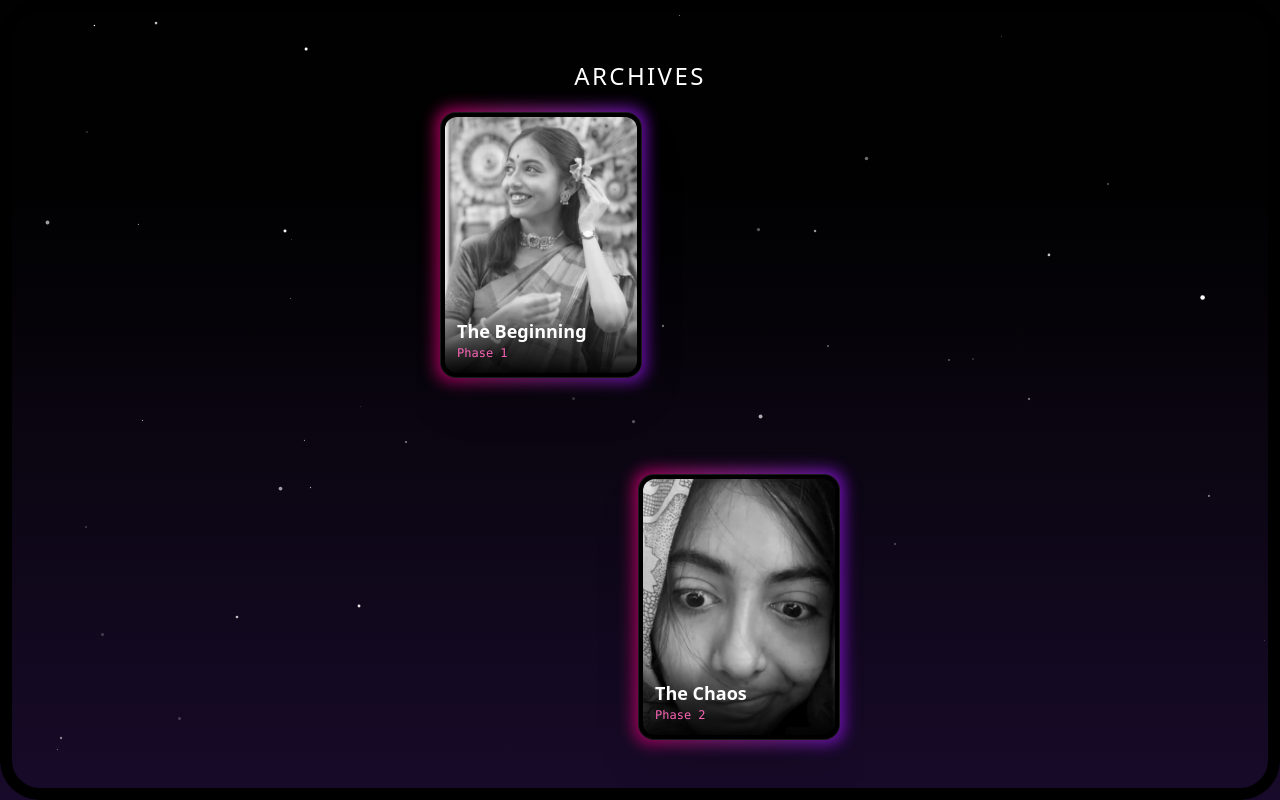
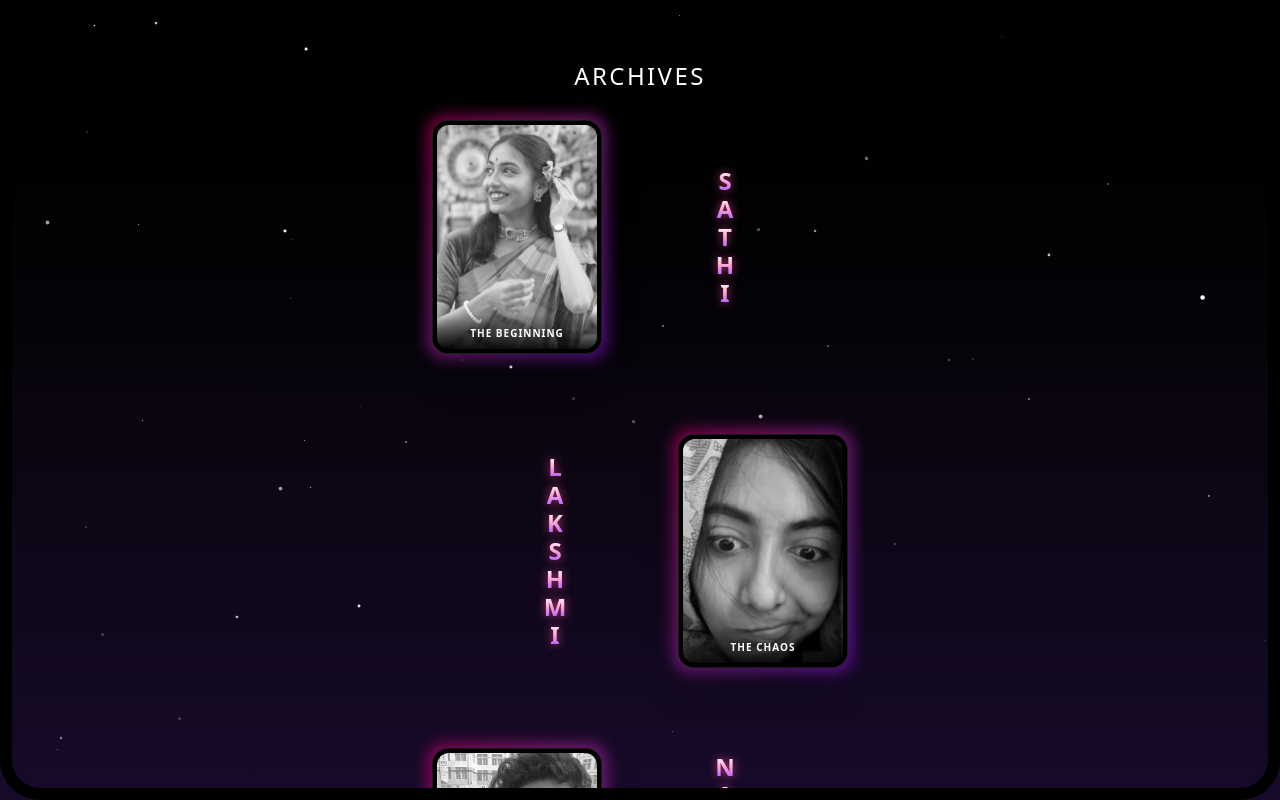
Before and after one commit to Adey1400/Sathi_Lakshmi_Narayani, a React (Vite) app: page / in a window 1280 px wide. Both pictures are taken after a click on the button 640 px from the left and 422 px from the top of the page. Built offline with nearby package versions, Linux system fonts and the light colour scheme.

Commit message:
refining text

```diff
--- a/src/components/MemoryOrbit.jsx
+++ b/src/components/MemoryOrbit.jsx
@@ -1,11 +1,28 @@
 import React from 'react';
 import { motion } from 'framer-motion';
 
-
 const MEMORIES = [
-  { id: 1, img: "/WhatsApp Image 2026-02-11 at 20.13.50.jpeg", title: "The Beginning", date: "Phase 1" },
-  { id: 2, img: "/WhatsApp Image 2026-02-11 at 20.13.52.jpeg", title: "The Chaos", date: "Phase 2" },
-  { id: 3, img: "/WhatsApp Image 2026-02-11 at 20.13.55.jpeg", title: "The Forever", date: "Phase 3" },
+  {
+    id: 1,
+    img: "/WhatsApp Image 2026-02-11 at 20.13.50.jpeg",
+    title: "The Beginning",
+    date: "Phase 1",
+    label: "SATHI"
+  },
+  {
+    id: 2,
+    img: "/WhatsApp Image 2026-02-11 at 20.13.52.jpeg",
+    title: "The Chaos",
+    date: "Phase 2",
+    label: "LAKSHMI"
+  },
+  {
+    id: 3,
+    img: "/WhatsApp Image 2026-02-11 at 20.13.55.jpeg",
+    title: "The Forever",
+    date: "Phase 3",
+    label: "NARAYANI"
+  },
 ];
 
 const MemoryOrbit = ({ onComplete }) => {
@@ -14,35 +31,61 @@ const MemoryOrbit = ({ onComplete }) => {
       <motion.h2
         initial={{ opacity: 0 }}
         animate={{ opacity: 1 }}
-        className="text-2xl text-white font-light tracking-widest mb-10 sticky top-5 z-50 mix-blend-difference"
+        className="text-2xl text-white font-light tracking-widest mb-12 sticky top-5 z-50 mix-blend-difference"
       >
         ARCHIVES
       </motion.h2>
 
-      <div className="space-y-24 w-full px-6 pb-32">
+      <div className="space-y-20 w-full px-4 pb-32">
         {MEMORIES.map((memory, index) => (
           <motion.div
             key={memory.id}
-            initial={{ opacity: 0, x: index % 2 === 0 ? -50 : 50, rotateY: 90 }}
-            whileInView={{ opacity: 1, x: 0, rotateY: 0 }}
-            viewport={{ once: true, margin: "-20%" }}
+            initial={{ opacity: 0, x: index % 2 === 0 ? -50 : 50 }}
+            whileInView={{ opacity: 1, x: 0 }}
+            viewport={{ once: true, margin: "-10%" }}
             transition={{ duration: 0.8, type: "spring" }}
-            className={`flex flex-col ${index % 2 === 0 ? 'items-start' : 'items-end'}`}
+            // ROW LOGIC:
+            // Index 0 (Sathi) & 2 (Narayani): Image Left, Gap Right -> flex-row
+            // Index 1 (Lakshmi): Image Right, Gap Left -> flex-row-reverse
+            className={`flex w-full items-center ${index % 2 !== 0 ? 'flex-row-reverse' : 'flex-row'}`}
           >
-            <div className="relative group">
-              <div className="absolute -inset-1 bg-gradient-to-r from-pink-600 to-purple-600 rounded-2xl blur opacity-75 group-hover:opacity-100 transition duration-1000 group-hover:duration-200"></div>
+
+            {/* 1. The Image Card (Fixed Size) */}
+            <div className="relative group shrink-0">
+              <div className="absolute -inset-1 bg-gradient-to-br from-pink-600 to-purple-600 rounded-2xl blur opacity-60 group-hover:opacity-100 transition duration-1000"></div>
               <div className="relative p-1 bg-black rounded-2xl overflow-hidden shadow-2xl border border-white/10">
                 <img
                   src={memory.img}
                   alt={memory.title}
-                  className="w-48 h-64 object-cover rounded-xl filter grayscale group-hover:grayscale-0 transition-all duration-500"
+                  className="w-40 h-56 object-cover rounded-xl filter grayscale group-hover:grayscale-0 transition-all duration-500"
                 />
-                <div className="absolute bottom-0 left-0 right-0 p-4 bg-gradient-to-t from-black to-transparent">
-                  <p className="text-white font-bold text-lg">{memory.title}</p>
-                  <p className="text-pink-400 text-xs font-mono">{memory.date}</p>
+                <div className="absolute bottom-0 left-0 right-0 p-3 bg-gradient-to-t from-black to-transparent">
+                  <p className="text-white font-bold text-[10px] uppercase tracking-widest text-center">{memory.title}</p>
                 </div>
               </div>
             </div>
+
+            {/* 2. The Text Container (Fills the Gap & Centers content) */}
+            <div className="flex-1 flex justify-center items-center h-56">
+              <div className="flex flex-col space-y-1">
+                {memory.label.split('').map((char, i) => (
+                  <motion.span
+                    key={i}
+                    initial={{ opacity: 0, y: 10 }}
+                    whileInView={{ opacity: 1, y: 0 }}
+                    transition={{ delay: 0.1 * i, duration: 0.5 }}
+                    // Text Styling:
+                    // - Large, Heavy Font
+                    // - Neon Gradient (Pink to Purple)
+                    // - Drop Shadow for 'Glow'
+                    className="text-2xl font-black text-transparent bg-clip-text bg-gradient-to-b from-white via-pink-300 to-purple-500 drop-shadow-[0_0_5px_rgba(236,72,153,0.8)] leading-none text-center"
+                  >
+                    {char}
+                  </motion.span>
+                ))}
+              </div>
+            </div>
+
           </motion.div>
         ))}
 
```
